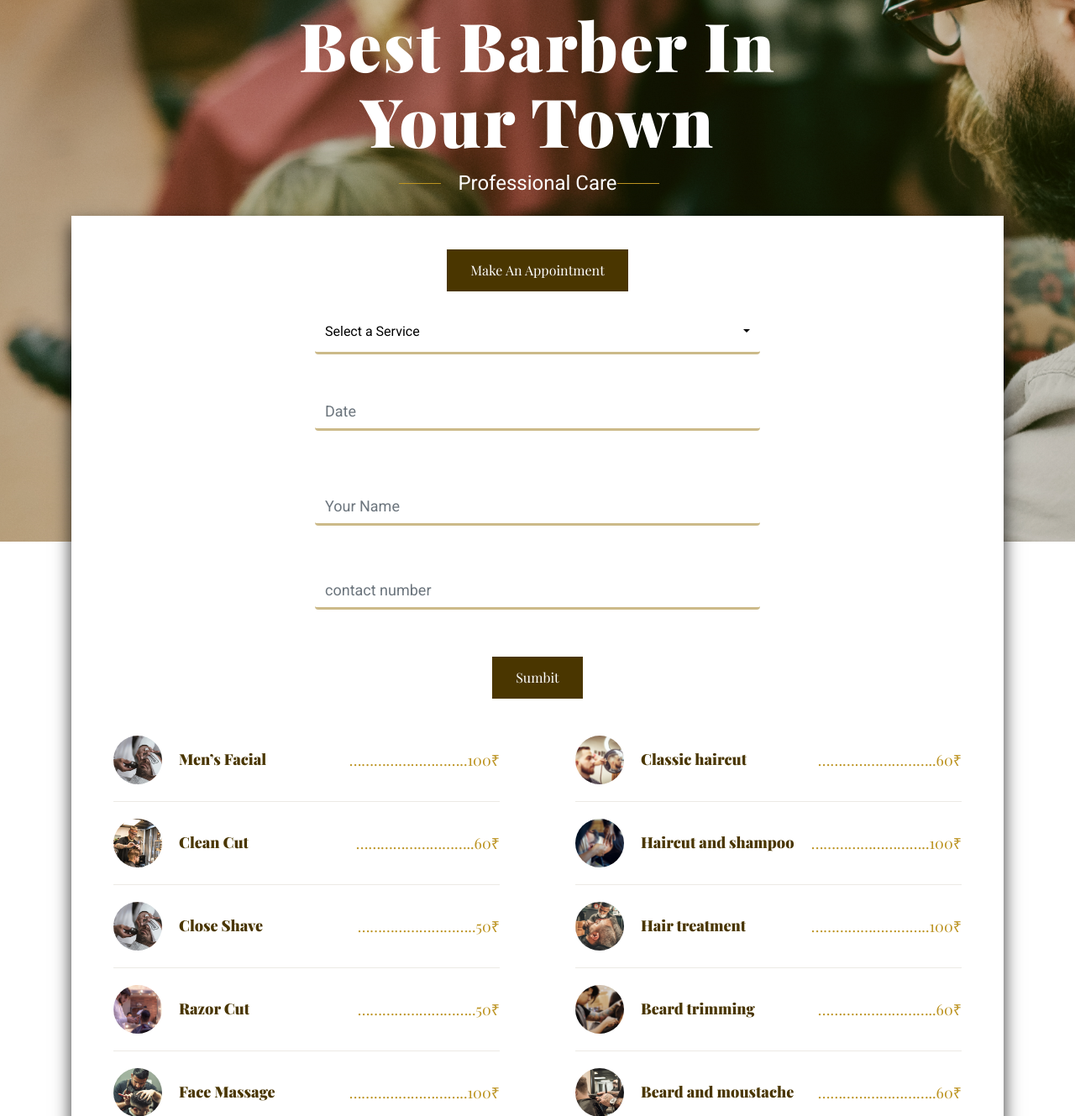
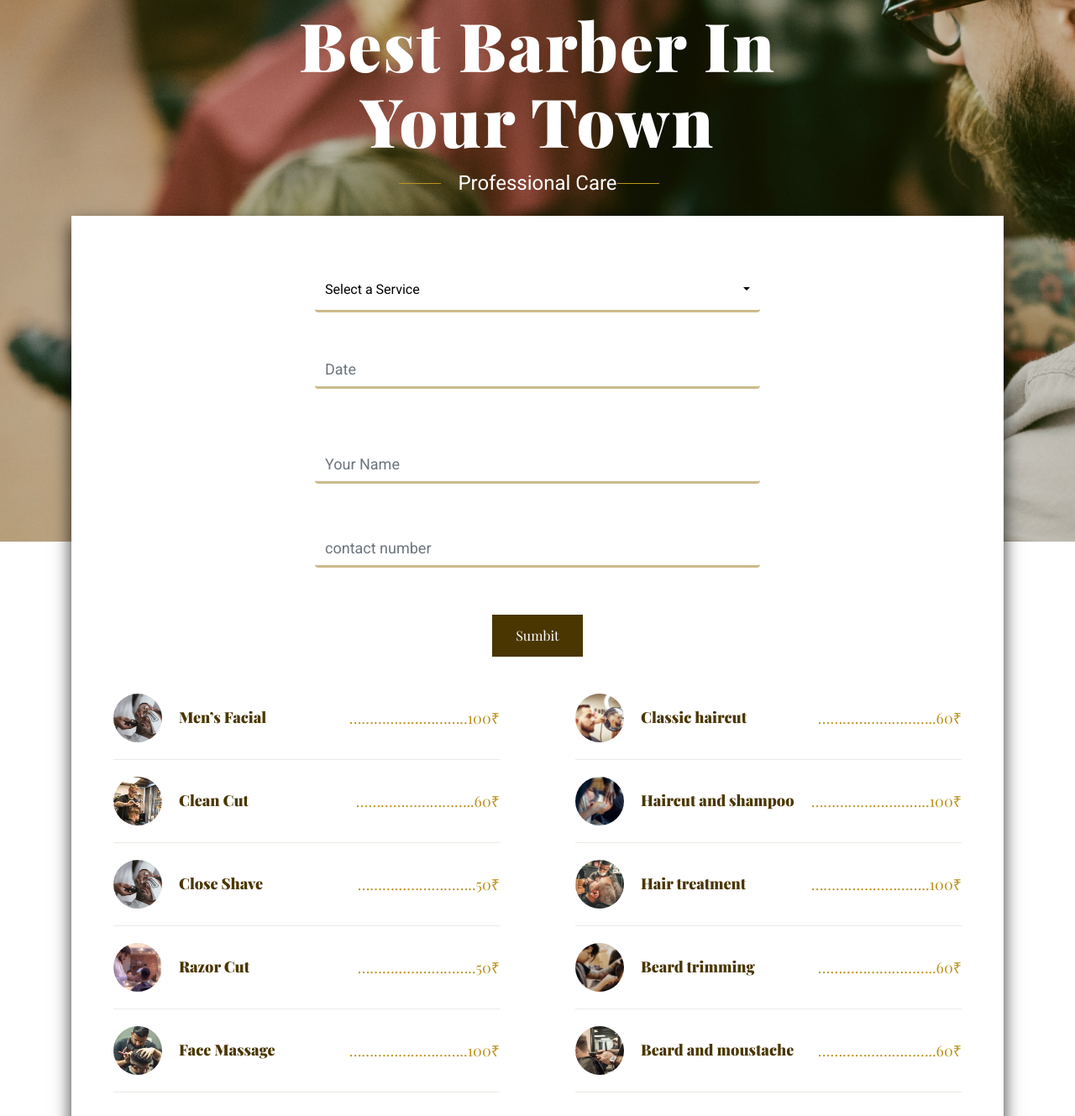
Before and after one commit to rms523/shago-salon, a Django app: page / in a window 1280 px wide. Shown: the part 255-1584 px from the top of the page at 84% size. Run offline with Django 3.2, Linux system fonts and the light colour scheme; some libraries are stand-ins or nearby versions; some web fonts are replaced.

Commit message:
Fixed navigational errors

```diff
--- a/shagoappoint/templates/shagoappoint/home.html
+++ b/shagoappoint/templates/shagoappoint/home.html
@@ -148,11 +148,11 @@
 
 
 
-                        <div class="offset-xl-3 col-xl-6">
-                                <div class="text-center">
-                                    <button type="submit" class="boxed-btn3">Make an Appointment</button>
-                                </div>
-                            </div>
+<!--                        <div class="offset-xl-3 col-xl-6">-->
+<!--                                <div class="text-center">-->
+<!--                                    <button type="submit" class="boxed-btn3">Make an Appointment</button>-->
+<!--                                </div>-->
+<!--                            </div>-->
         <br/>
 
 
@@ -464,7 +464,7 @@
                                 about. We do this to bring more resources to the nonprofits that are <br>
                                 changing our world.</p>
                                 <div class="book_btn text-center">
-                                    <a class="boxed-btn3" href="#testcollapse" data-toggle="collapse">Book Now</a>
+                                    <a class="boxed-btn3" href="#service-area">Book Now</a>
                                 </div>
                         </div>
                     </div>
@@ -599,11 +599,11 @@
                                     <p>contact@barbershop.com</p>
                             </div>
                         </div>
-<!--                        <div class="single_find">-->
-<!--                            <div class="book_btn">-->
-<!--                                <a class="popup-with-form" href="#testcollapse" data-toggle="collapse">Make an Appointment</a>-->
-<!--                            </div>-->
-<!--                        </div>-->
+                        <div class="single_find">
+                            <div class="book_btn">
+                                <a class="popup-with-form" href="#service-area">Make an Appointment</a>
+                            </div>
+                        </div>
 
                     </div>
                 </div>
```
